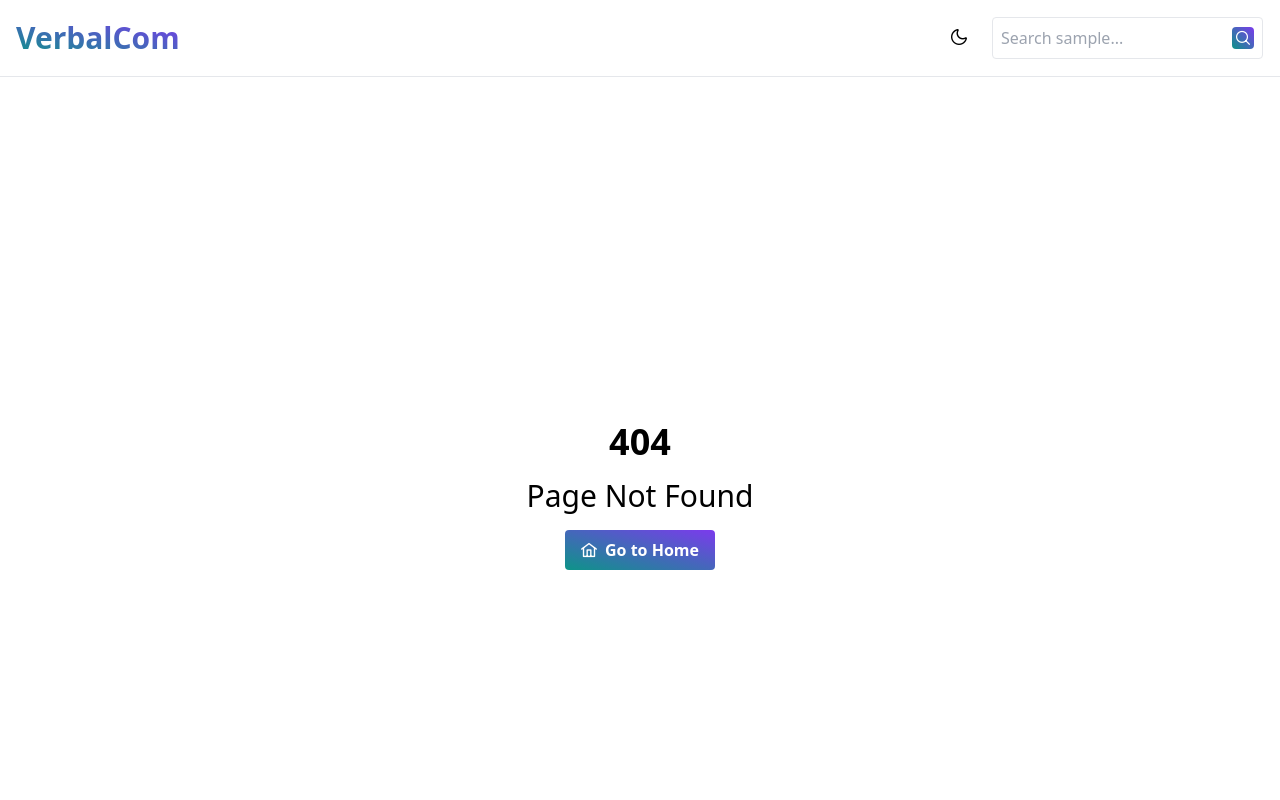
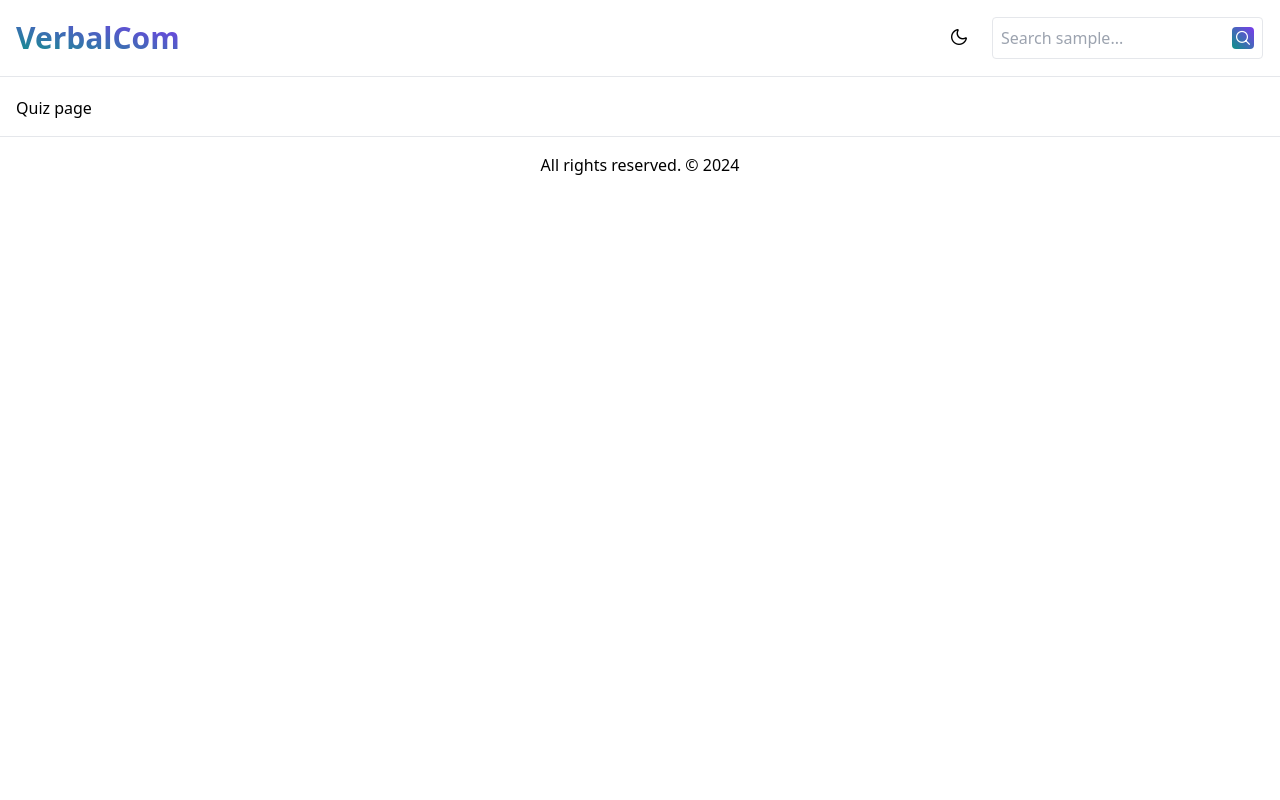
Before and after one commit to ashsajal1/verbalcom, a Vue app: page /quiz in a window 1280 px wide. Before the commit this address had no page. Shown: the top 800 px of the page. Built offline with nearby package versions, Linux system fonts and the light colour scheme.

Commit message:
feat: add quiz page

```diff
--- a/src/main.ts
+++ b/src/main.ts
@@ -9,6 +9,7 @@ import About from "./pages/About.vue";
 import Practice from "./pages/Practice.vue";
 import Vocabulary from "./pages/Vocabulary.vue";
 import NotFound from "./pages/NotFound.vue";
+import Quiz from "./pages/Quiz.vue";
 import { createPinia } from 'pinia'
 
 const routes = [
@@ -16,6 +17,7 @@ const routes = [
   { path: "/about", component: About },
   { path: "/practice", component: Practice },
   { path: "/vocabulary", component: Vocabulary },
+  { path: "/quiz", component: Quiz },
   { path: "/:patchMatch(.*)*", component: NotFound },
 ];
 
--- /dev/null
+++ b/src/pages/Quiz.vue
@@ -0,0 +1,7 @@
+<script lang="ts" setup>
+
+</script>
+
+<template>
+    <h1>Quiz page</h1>
+</template>
```
